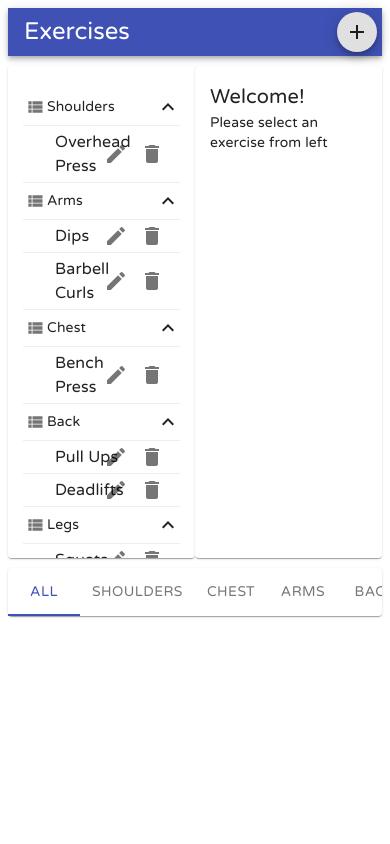
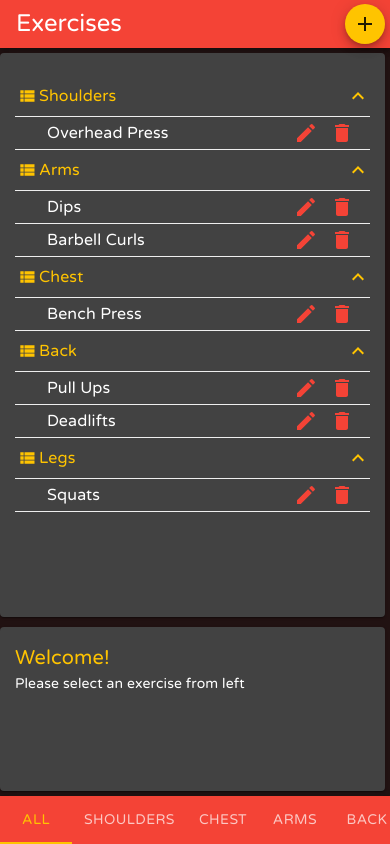
Before and after one commit to harsh-95/react-material-ui, a React (Create React App) app: page / in a window 390 px wide. Built offline with nearby package versions, Linux system fonts and the light colour scheme.

Commit message:
used createMuiTheme and responsiveness

```diff
--- a/src/components/App.js
+++ b/src/components/App.js
@@ -1,4 +1,4 @@
-import React, { Component } from "react";
+import React, { Component, Fragment } from "react";
 import { Header, Footer } from "./Layouts";
 import Exercise from "./Exercises/";
 import { muscles, exercises } from "../store";
@@ -75,7 +75,7 @@ export default class App extends Component {
     const exercises = this.fetchExercisesByMuscles();
 
     return (
-      <div>
+      <Fragment>
         <Header
           muscles={muscles}
           onExerciseCreate={this.handleExerciseCreate}
@@ -96,7 +96,7 @@ export default class App extends Component {
           category={this.state.category}
           onSelect={this.handleCategorySelect}
         />
-      </div>
+      </Fragment>
     );
   }
 }
--- a/src/components/Exercises/Dialog.js
+++ b/src/components/Exercises/Dialog.js
@@ -40,6 +40,7 @@ class CreateExercise extends Component {
           size="small"
           onClick={this.handleToggle}
           style={{ position: "absolute", right: 5 }}
+          color="secondary"
         >
           <AddIcon />
         </Fab>
--- a/src/components/Exercises/index.js
+++ b/src/components/Exercises/index.js
@@ -19,16 +19,27 @@ import IconButton from '@material-ui/core/IconButton';
 import {ExpandLess, ExpandMore, Edit } from '@material-ui/icons';
 import DeleteIcon from '@material-ui/icons/Delete';
 import ViewListIcon from '@material-ui/icons/ViewList';
+import { withStyles } from '@material-ui/core/styles';
 
-const styles = {
-  Paper: {
+
+const styles = theme => ({
+  paper: {
     padding: 15,
-    marginTop: 10,
-    marginBottom: 10,
-    height: 462,
+    marginTop: 5,
+    marginBottom: 5,
+    marginRight: 5,
+    height: 'calc(100% - 40px)',
     overflowY: "auto"
+  },
+  '@global':{
+    'html,body,#root':{
+      height: '100%'
+    }
+  },
+  container:{
+    height: 'calc(100% - 96px)'
   }
-};
+})
 
 const StyledListItemIcon = styled(ListItemIcon)({
   minWidth: 0,
@@ -59,6 +70,7 @@ class Exercise extends Component{
 render(){
 
   const {
+    classes,
     exercises,
     category,
     onSelect,
@@ -76,9 +88,9 @@ render(){
   } = this.props;
 
   return (
-    <Grid container>
-      <Grid item xs={6} sm={5} md={4} lg={3}>
-        <Paper style={styles.Paper}>
+    <Grid container className={classes.container}>
+      <Grid item xs={12} sm={6} md={4} lg={3}>
+        <Paper className={classes.paper}>
           {/* {exercises.map(([group, exercises], i) =>
             !category || category === group ? (
               <Fragment key={i}>
@@ -107,22 +119,24 @@ render(){
                 <StyledListItemIcon>
                   <ViewListIcon fontSize="small" />
                 </StyledListItemIcon>
-                  <ListItemText primary={group} style={{ textTransform: "capitalize" }}/>
+                  <ListItemText style={{ textTransform: "capitalize" }} >
+                    <Typography color="secondary">{group}</Typography>
+                  </ListItemText>
                   {this.state.open[group] ? <ExpandLess /> : <ExpandMore />}
                 </ListItem>
                 <div style={{borderBottom: '1px solid #eee'}}></div>
-                <Collapse in={this.state.open[group]} timeout="auto" unmountOnExit>
+                <Collapse in={this.state.open[group]} timeout="auto"  color="secondary" unmountOnExit>
                   <List component="div" disablePadding>
                   {exercises.map(({ id, title }, i) => (
                     <Fragment key={i}>
                     <StyledListItem button onClick={() => onSelect(id)}>
                       <ListItemText primary={title} />
                       <ListItemSecondaryAction>
-                      <IconButton edge="end" aria-label="delete">
-                        <Edit onClick={()=>onSelectEdit(id)} />
+                      <IconButton edge="end" onClick={()=>onSelectEdit(id)}>
+                        <Edit color="primary" />
                       </IconButton>
-                      <IconButton edge="end" aria-label="delete">
-                        <DeleteIcon onClick={()=>onDelete(id)} />
+                      <IconButton edge="end" onClick={()=>onDelete(id)}>
+                        <DeleteIcon color="primary" />
                       </IconButton>
                     </ListItemSecondaryAction>
                     </StyledListItem>
@@ -138,13 +152,13 @@ render(){
         </Paper>
       </Grid>
       <Grid item xs>
-        <Paper style={styles.Paper}>
+        <Paper className={classes.paper}>
         {editMode
         ? <Form muscles={muscles}
                 exercise={exercise}
                 onSubmit={onEditExercise} />
         : <Fragment>
-          <Typography variant="h6">{title}</Typography>
+          <Typography color="secondary" variant="h6">{title}</Typography>
           <Typography variant="body2">{description}</Typography>
         </Fragment>}
         </Paper>
@@ -152,4 +166,4 @@ render(){
     </Grid>
   )}
 };
-export default Exercise;
+export default withStyles(styles)(Exercise);
--- a/src/components/Layouts/Footer.js
+++ b/src/components/Layouts/Footer.js
@@ -1,6 +1,6 @@
 import React from "react";
 
-import { Paper, Tabs, Tab } from "@material-ui/core";
+import { AppBar, Tabs, Tab } from "@material-ui/core";
 
 const Footer = ({ muscles, category, onSelect }) => {
   const index = category
@@ -8,14 +8,14 @@ const Footer = ({ muscles, category, onSelect }) => {
     : 0;
 
   return (
-    <Paper>
+    <AppBar position="static">
       <Tabs
         value={index}
         onChange={(e, index) =>
           index !== 0 ? onSelect(muscles[index - 1]) : onSelect("")
         }
-        indicatorColor="primary"
-        textColor="primary"
+        indicatorColor="secondary"
+        textColor="secondary"
         variant="scrollable"
         scrollButtons="auto"
       >
@@ -24,7 +24,7 @@ const Footer = ({ muscles, category, onSelect }) => {
           <Tab key={i} label={muscle} />
         ))}
       </Tabs>
-    </Paper>
+    </AppBar>
   );
 };
 export default Footer;
--- a/src/index.js
+++ b/src/index.js
@@ -2,11 +2,39 @@ import React from "react";
 import ReactDOM from "react-dom";
 import "./styles.css";
 import App from "./components/App";
+import { MuiThemeProvider, createMuiTheme} from '@material-ui/core';
+import {red, amber} from '@material-ui/core/colors';
 
 const rootElement = document.getElementById("root");
+const theme = createMuiTheme({
+  overrides: {
+    MuiListItem: {
+        root: {
+            // Targets MuiSvgIcon elements that appear as descendants of MuiButton
+            '& [class*="MuiSvgIcon-root"]': {
+                color: amber.A400
+            }
+        },
+    },
+},
+  palette:{
+    primary:{
+      main: red[500]
+    },
+    secondary: {
+      main: amber.A400,
+      light: amber[200],
+      dark: amber[700]
+    },
+    type: 'dark'
+  }
+});
+
 ReactDOM.render(
   <React.StrictMode>
+    <MuiThemeProvider theme={theme}>
     <App />
+    </MuiThemeProvider>
   </React.StrictMode>,
   rootElement
 );
--- a/src/styles.css
+++ b/src/styles.css
@@ -1,3 +1,8 @@
 * {
   font-family: "Varela Round", sans-serif !important;
 }
+
+body{
+  background-color: #211212;
+  margin: 0 !important;
+}
```
